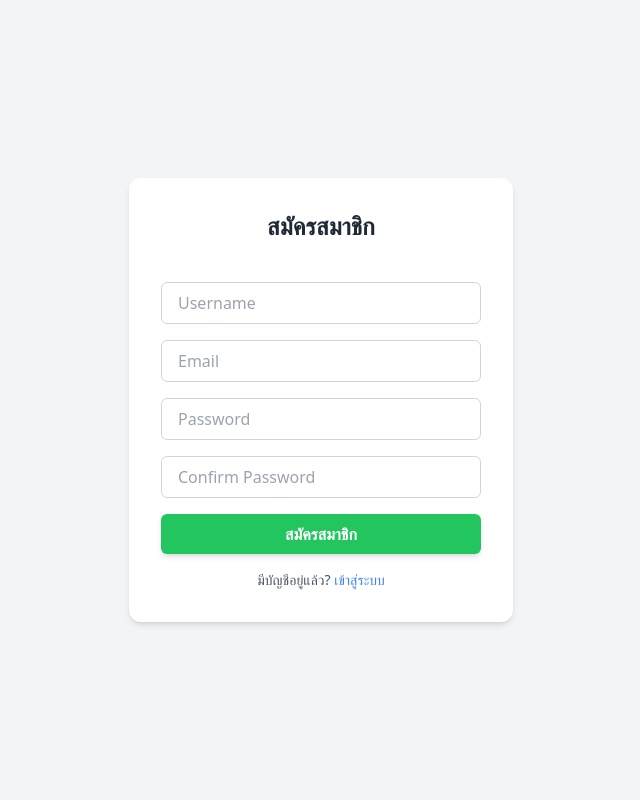
After one commit to Nantakxrn007/dsi202, a Django app: page /signup/ in a window 1280 px wide. The commit adds this page. Shown: the whole page, without its empty margins (319-959 px from the left). Run offline with Django 4.2, Linux system fonts and the light colour scheme; some libraries are stand-ins or nearby versions.

Commit message:
login and register

```diff
--- a/shop/settings.py
+++ b/shop/settings.py
@@ -46,6 +46,7 @@ INSTALLED_APPS = [
 
 AUTHENTICATION_BACKENDS = (
     'social_core.backends.google.GoogleOAuth2',
+    'social_core.backends.facebook.FacebookOAuth2',
     'django.contrib.auth.backends.ModelBackend',
 )
 
--- /dev/null
+++ b/shopapp/templates/signup.html
@@ -0,0 +1,35 @@
+<!DOCTYPE html>
+<html lang="en">
+<head>
+  <meta charset="UTF-8">
+  <title>Sign Up</title>
+  <script src="https://cdn.tailwindcss.com"></script>
+</head>
+<body class="bg-gray-100 flex items-center justify-center h-screen">
+  <div class="bg-white p-8 rounded-xl shadow-md w-full max-w-sm">
+    <h1 class="text-2xl font-bold text-center mb-6 text-gray-800">สมัครสมาชิก</h1>
+
+    <form method="post" action="{% url 'signup' %}" class="space-y-4">
+      {% csrf_token %}
+      <input type="text" name="username" placeholder="Username"
+             class="w-full px-4 py-2 border border-gray-300 rounded-md focus:outline-none focus:ring-2 focus:ring-blue-500" required>
+      <input type="email" name="email" placeholder="Email"
+             class="w-full px-4 py-2 border border-gray-300 rounded-md focus:outline-none focus:ring-2 focus:ring-blue-500" required>
+      <input type="password" name="password1" placeholder="Password"
+             class="w-full px-4 py-2 border border-gray-300 rounded-md focus:outline-none focus:ring-2 focus:ring-blue-500" required>
+      <input type="password" name="password2" placeholder="Confirm Password"
+             class="w-full px-4 py-2 border border-gray-300 rounded-md focus:outline-none focus:ring-2 focus:ring-blue-500" required>
+
+      <button type="submit"
+              class="w-full bg-green-500 hover:bg-green-600 text-white font-semibold py-2 px-4 rounded-md shadow-md transition duration-300">
+        สมัครสมาชิก
+      </button>
+    </form>
+
+    <p class="text-center text-sm text-gray-600 mt-4">
+      มีบัญชีอยู่แล้ว?
+      <a href="{% url 'login' %}" class="text-blue-500 hover:underline">เข้าสู่ระบบ</a>
+    </p>
+  </div>
+</body>
+</html>
--- a/shopapp/urls.py
+++ b/shopapp/urls.py
@@ -1,5 +1,5 @@
 from django.urls import path , include
-from .views import HomePageView, ProductDetailView , FirstPageView
+from .views import HomePageView, ProductDetailView , FirstPageView , signup_view
 from . import views
 from django.contrib.auth import views as auth_views
 
@@ -11,4 +11,6 @@ urlpatterns = [
     path('profile/', views.user_profile, name='user_profile'),
     path('logout/', auth_views.LogoutView.as_view(next_page='login'), name='logout'),
     path('cart/', include('cart.urls', namespace='cart')),  # เพิ่ม namespace='cart' ตรงนี้
+    path('signup/', signup_view, name='signup'),
+    path('login/', auth_views.LoginView.as_view(template_name='login.html'), name='login'),
 ]
--- a/shopapp/views.py
+++ b/shopapp/views.py
@@ -3,7 +3,9 @@ from django.views.generic import ListView, DetailView, TemplateView
 from .models import Product
 from django.db.models import Q  # สำหรับค้นหาแบบ flexible
 from django.contrib.auth.decorators import login_required
-from django.shortcuts import render
+from django.shortcuts import render, redirect
+from django.contrib.auth.forms import UserCreationForm
+from django.contrib.auth import login
 
 
 
@@ -42,10 +44,20 @@ class FirstPageView(TemplateView):
     template_name = 'first.html'
 
 
-
-
 @login_required
 def user_profile(request):
     return render(request, 'user_profile.html', {
         'user': request.user,
     })
+
+
+def signup_view(request):
+    if request.method == 'POST':
+        form = UserCreationForm(request.POST)
+        if form.is_valid():
+            user = form.save()
+            login(request, user)  # ล็อกอินทันทีหลังสมัคร
+            return redirect('home')
+    else:
+        form = UserCreationForm()
+    return render(request, 'signup.html', {'form': form})
```
Also changed, not shown: shopapp/templates/login.html (+21 -1 lines).
